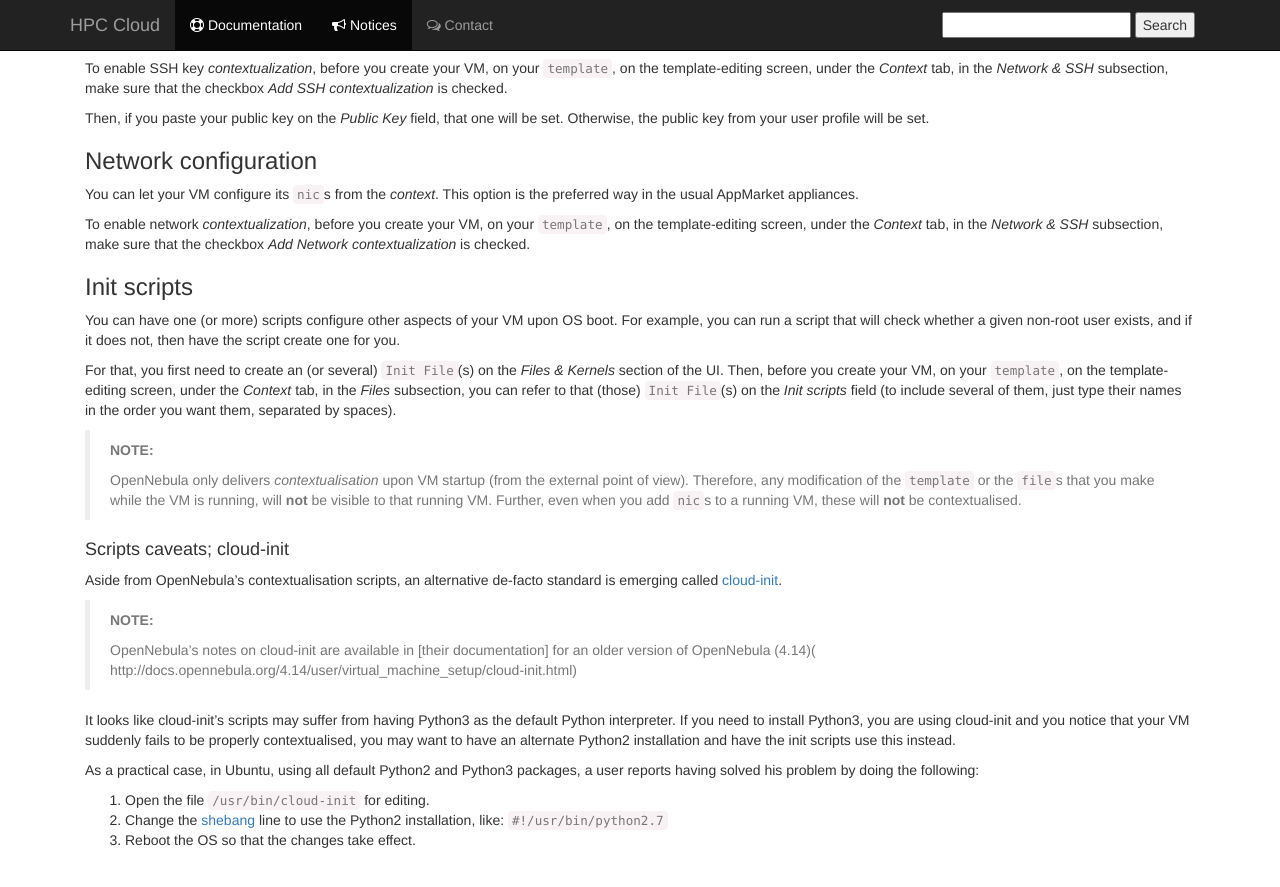
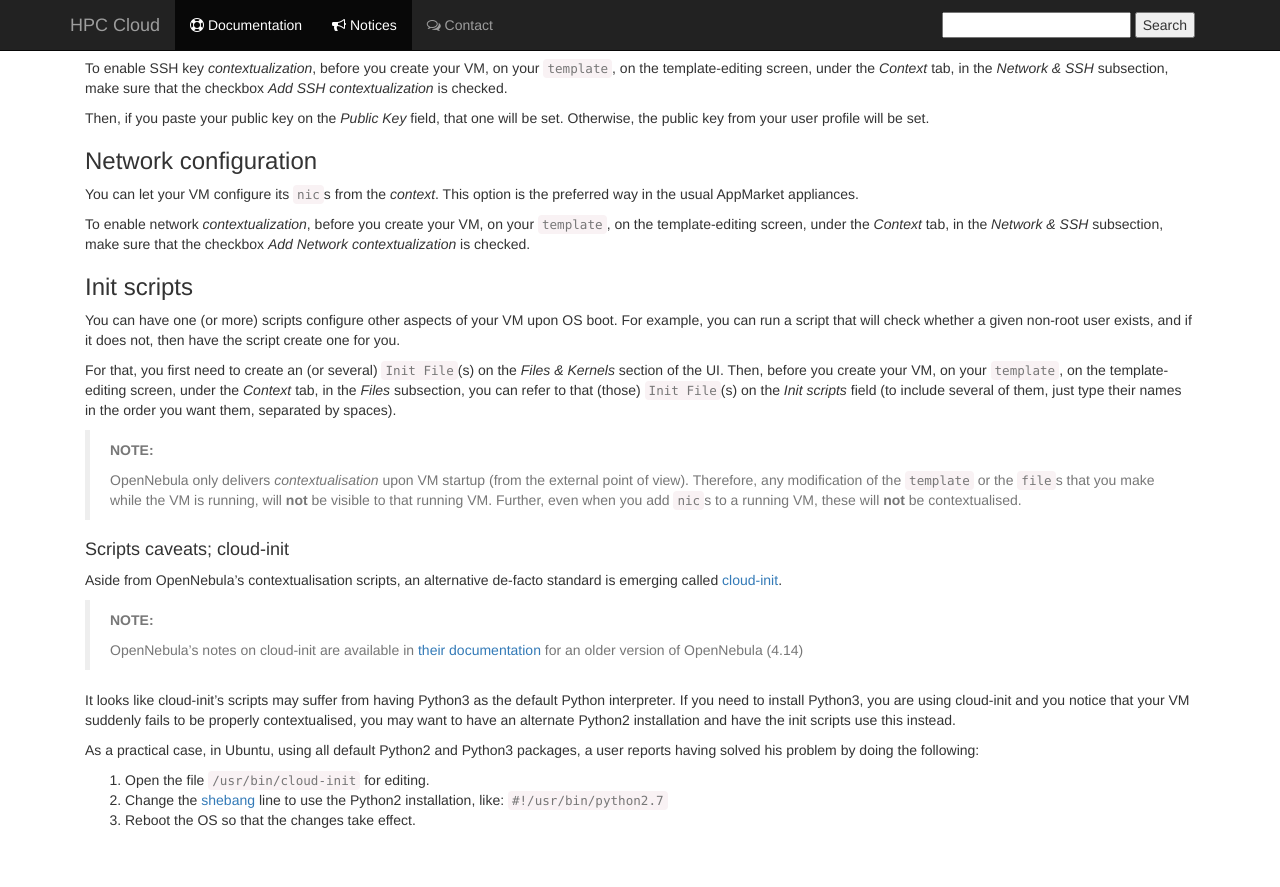
Before and after one commit to sara-nl/clouddocs, a Jekyll site: the page built from contextualization.markdown, in a window 1280 px wide and 900 px high, scrolled down 1419 px. Shown: the top 887 px of the window. Built offline with Jekyll 4.4.1, drawn with Linux system fonts in a browser that asks for light colours; nearby versions of some CDN libraries.

Commit message:
Update contextualization.markdown

```diff
--- a/contextualization.markdown
+++ b/contextualization.markdown
@@ -95,7 +95,7 @@
 
 > **NOTE:**
 >
-> OpenNebula's notes on cloud-init are available in [their documentation] for an older version of OpenNebula (4.14)(  http://docs.opennebula.org/4.14/user/virtual_machine_setup/cloud-init.html)
+> OpenNebula's notes on cloud-init are available in [their documentation](  http://docs.opennebula.org/4.14/user/virtual_machine_setup/cloud-init.html) for an older version of OpenNebula (4.14)
 
 It looks like cloud-init's scripts may suffer from having Python3 as the default Python interpreter. If you need to install Python3, you are using cloud-init and you notice that your VM suddenly fails to be properly contextualised, you may want to have an alternate Python2 installation and have the init scripts use this instead.
 
```
